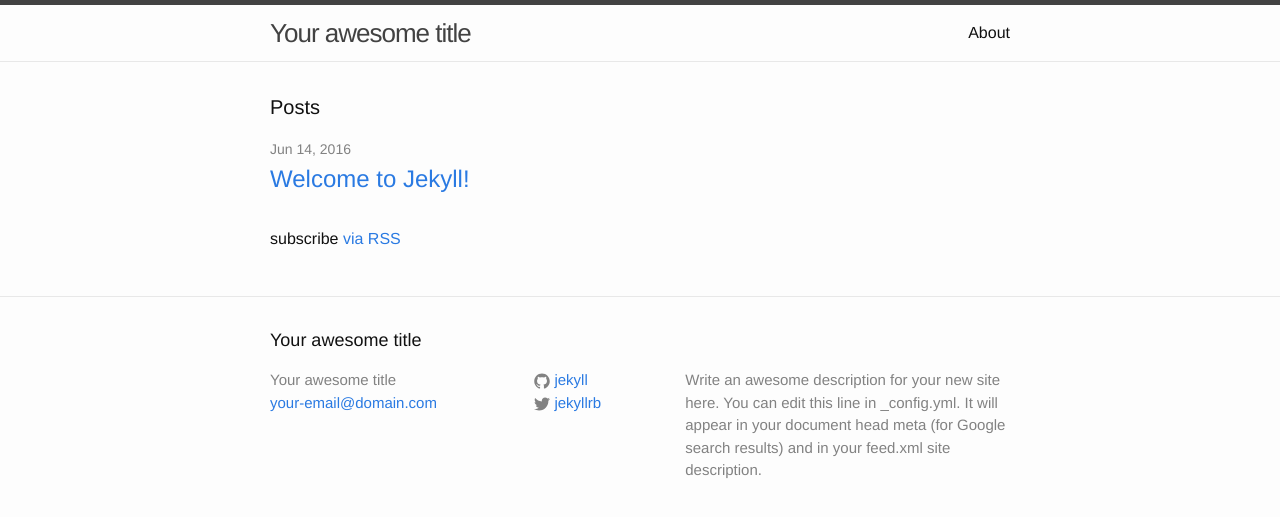
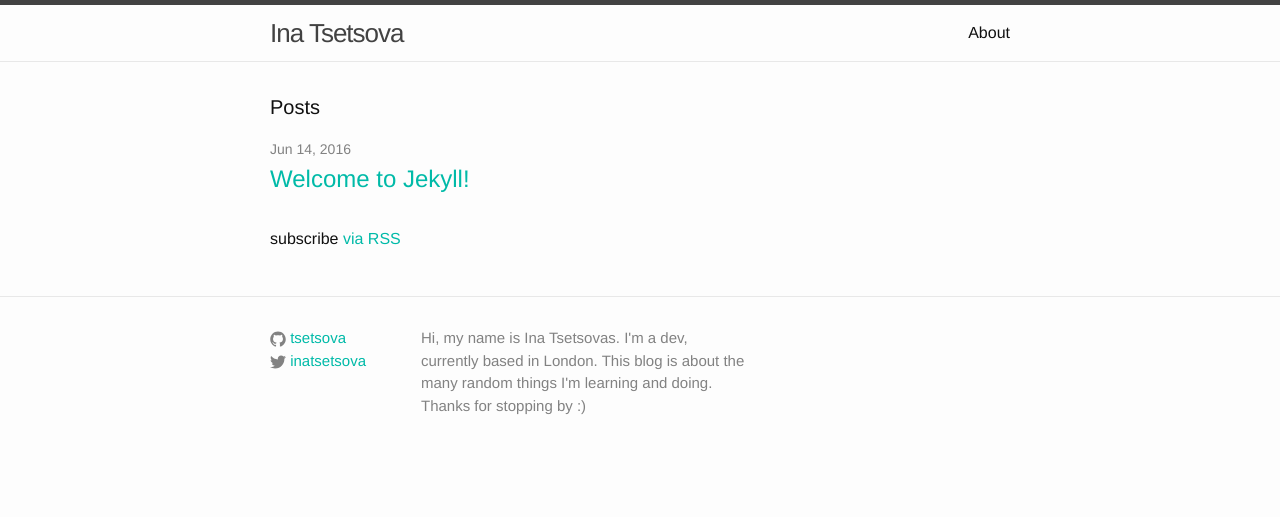
Before and after one commit to tsetsova/tsetsova.github.io, a Jekyll site: the page built from index.html, in a window 1280 px wide. Shown: the top 517 px of the page. Built offline with Jekyll 4.4.1, drawn with Linux system fonts in a browser that asks for light colours.

Commit message:
styles and corrects links

```diff
--- a/_config.yml
+++ b/_config.yml
@@ -6,16 +6,13 @@
 # 'jekyll serve'. If you change this file, please restart the server process.
 
 # Site settings
-title: Your awesome title
-email: your-email@domain.com
+title: Ina Tsetsova
 description: > # this means to ignore newlines until "baseurl:"
-  Write an awesome description for your new site here. You can edit this
-  line in _config.yml. It will appear in your document head meta (for
-  Google search results) and in your feed.xml site description.
+  Hi, my name is Ina Tsetsovas. I'm a dev, currently based in London. This blog is about the many random things I'm learning and doing. Thanks for stopping by :)
 baseurl: "" # the subpath of your site, e.g. /blog
 url: "http://yourdomain.com" # the base hostname & protocol for your site
-twitter_username: jekyllrb
-github_username:  jekyll
+twitter_username: inatsetsova
+github_username:  tsetsova
 
 # Build settings
 markdown: kramdown
--- a/_includes/footer.html
+++ b/_includes/footer.html
@@ -2,17 +2,9 @@
 
   <div class="wrapper">
 
-    <h2 class="footer-heading">{{ site.title }}</h2>
+    <div class="footer-col-wrapper">
+      <div class="footer-col footer-col-2">
 
-    <div class="footer-col-wrapper">
-      <div class="footer-col footer-col-1">
-        <ul class="contact-list">
-          <li>{{ site.title }}</li>
-          <li><a href="mailto:{{ site.email }}">{{ site.email }}</a></li>
-        </ul>
-      </div>
-
-      <div class="footer-col footer-col-2">
         <ul class="social-media-list">
           {% if site.github_username %}
           <li>
--- a/_sass/_base.scss
+++ b/_sass/_base.scss
@@ -99,7 +99,7 @@ a {
     }
 
     &:hover {
-        color: $text-color;
+        color: $hover-color;
         text-decoration: underline;
     }
 }
--- a/css/main.scss
+++ b/css/main.scss
@@ -13,10 +13,10 @@ $small-font-size:  $base-font-size * 0.875;
 $base-line-height: 1.5;
 
 $spacing-unit:     30px;
-
 $text-color:       #111;
 $background-color: #fdfdfd;
-$brand-color:      #2a7ae2;
+$brand-color:      #00BAA8;
+$hover-color:      #F0762B;
 
 $grey-color:       #828282;
 $grey-color-light: lighten($grey-color, 40%);
```
